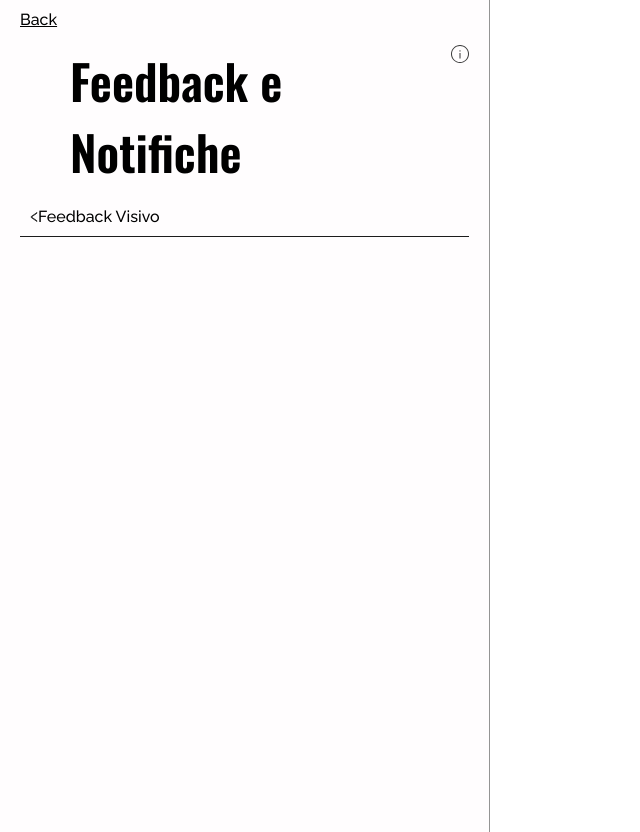
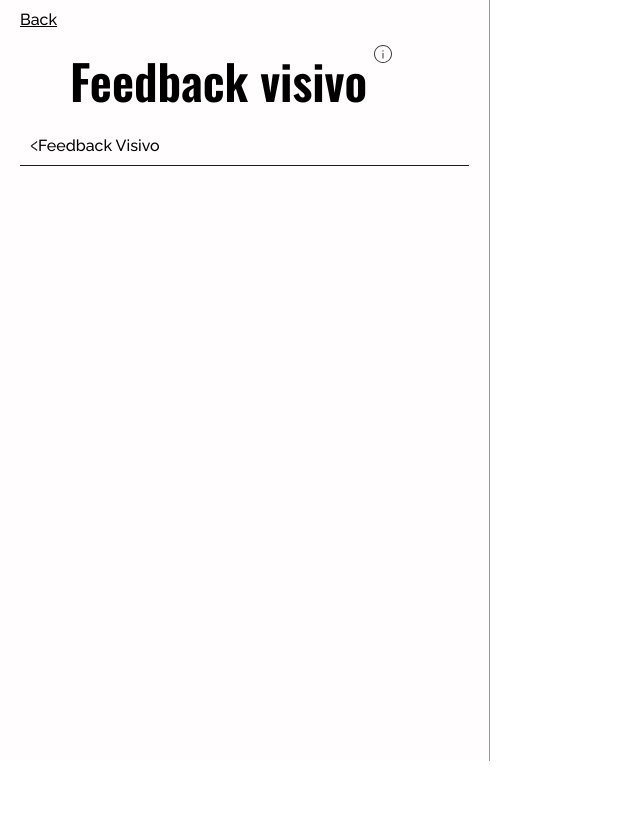
Before and after one commit to Neeiser/Svelte-project, a SvelteKit app: page /Pagina3 in a window 1280 px wide. Shown: the whole page, without its empty margins (0-640 px from the left). After the commit the page ends 800 px from the top, so only its background shows below. Built offline with nearby package versions, Linux system fonts and the light colour scheme.

Commit message:
title section

```diff
--- a/src/routes/Pagina3/+page.svelte
+++ b/src/routes/Pagina3/+page.svelte
@@ -47,7 +47,7 @@
 <div class="leftShoulder">
 	<h2 class="backButton" on:click={() => dispatch('closeFeedbackVisivo')}>Back</h2>
 	<div class="d-flex">
-		<h1>Feedback e Notifiche</h1>
+		<h1>Feedback visivo</h1>
 		<img src="img/info.svg" class="infoPoint" />
 	</div>
 	<div class="sectionPage3">
```
